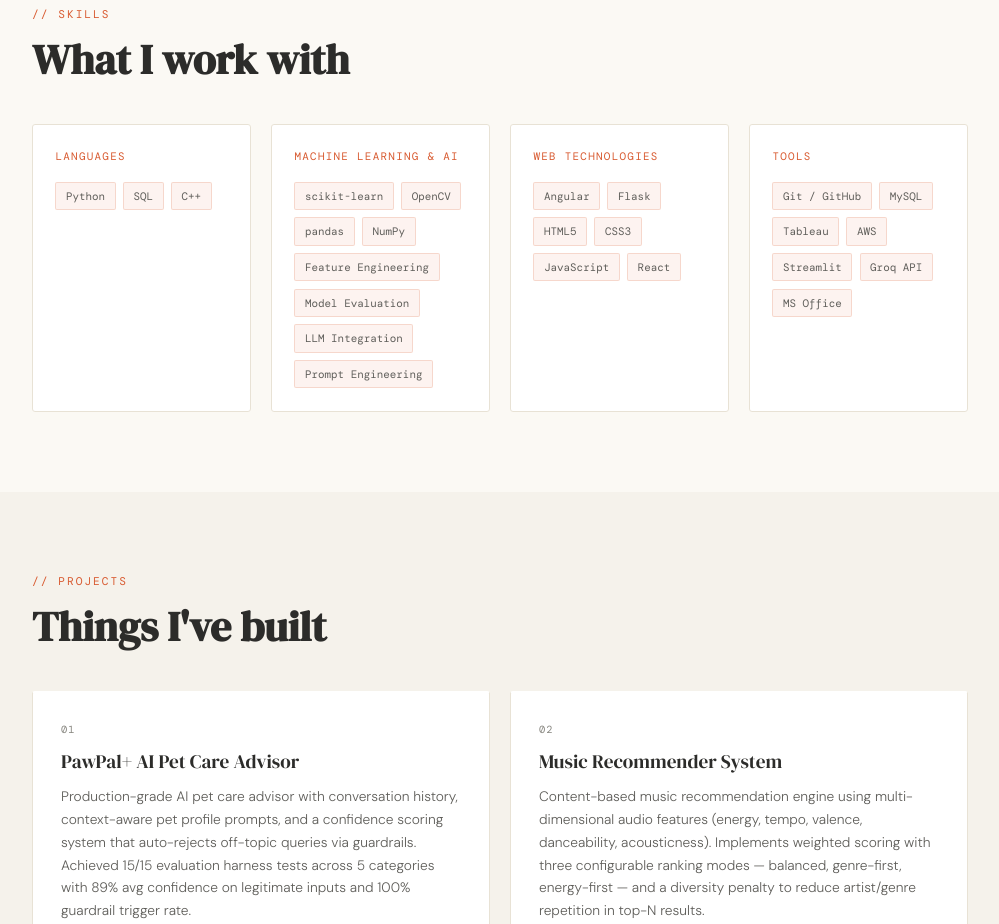
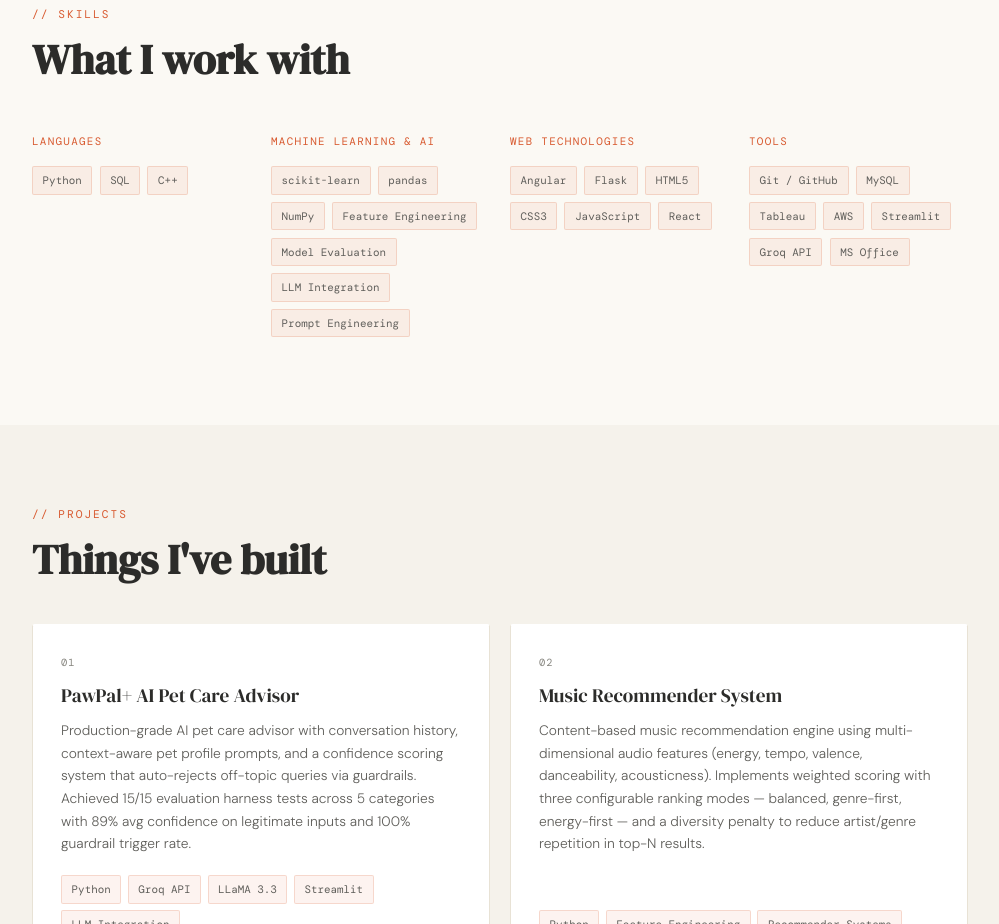
Before and after one commit to dinakarbl/dinakarbl.github.io, a React (Vite) app: page / in a window 1280 px wide. Shown: the part 1500-2424 px from the top of the page, without its empty margins (140-1139 px from the left). Built offline with nearby package versions, Linux system fonts and the light colour scheme; a web font is replaced by a local one.

Commit message:
updating skills section

```diff
--- a/src/components/Skills.css
+++ b/src/components/Skills.css
@@ -5,10 +5,7 @@
 }
 
 .skill-group {
-  background: var(--card);
-  border: 1px solid var(--border);
-  border-radius: 3px;
-  padding: 1.4rem;
+  padding: 0.5rem 0;
 }
 
 .skill-group__title {
--- a/src/data/content.js
+++ b/src/data/content.js
@@ -95,7 +95,7 @@ export const skills = [
   },
   {
     group: 'Machine Learning & AI',
-    items: ['scikit-learn', 'OpenCV', 'pandas', 'NumPy', 'Feature Engineering', 'Model Evaluation', 'LLM Integration', 'Prompt Engineering'],
+    items: ['scikit-learn', 'pandas', 'NumPy', 'Feature Engineering', 'Model Evaluation', 'LLM Integration', 'Prompt Engineering'],
   },
   {
     group: 'Web Technologies',
```
